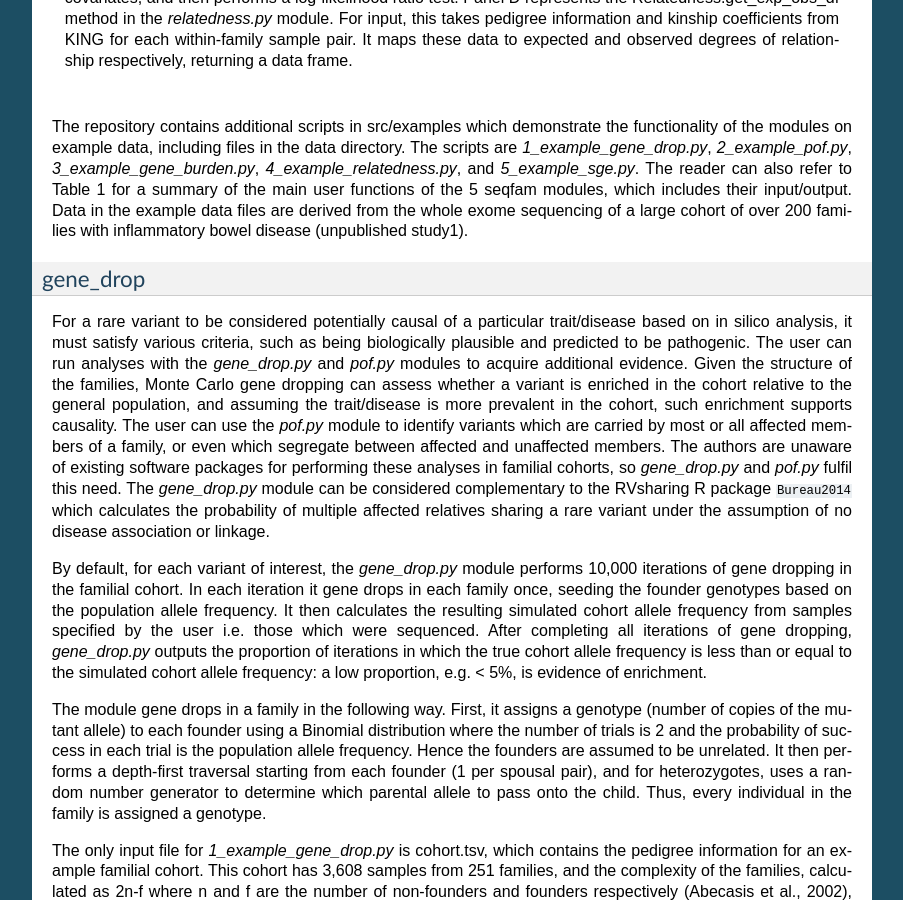
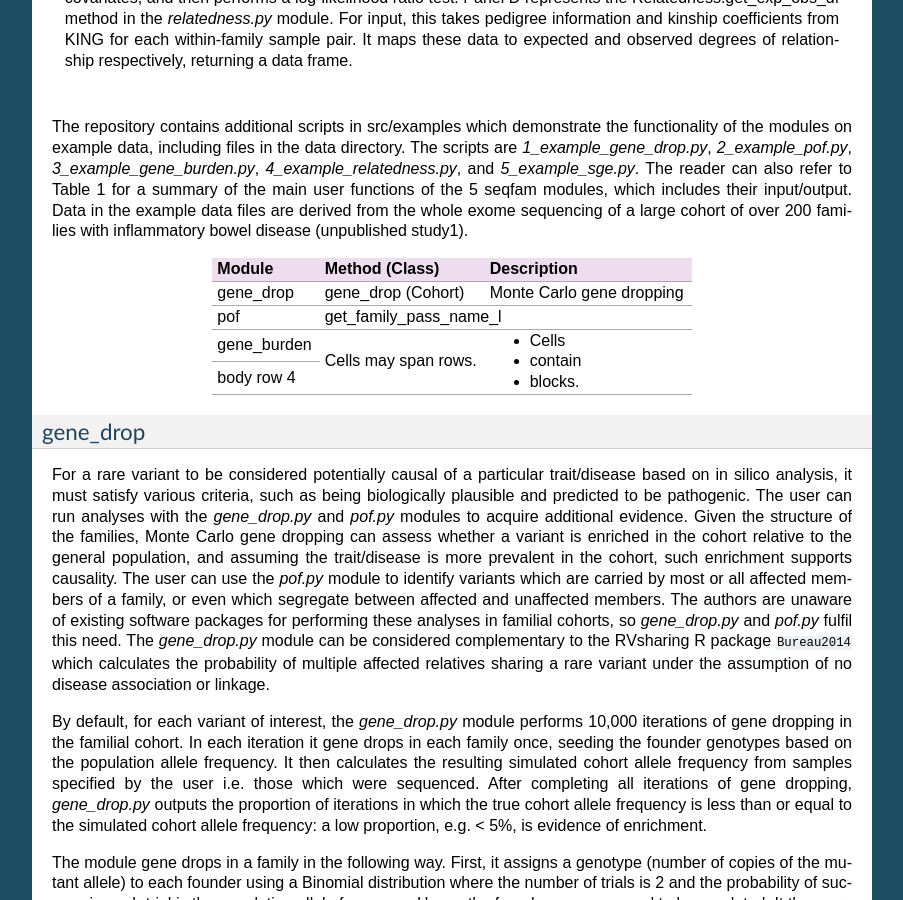
Before and after one commit to mframpton/seqfam, a Sphinx documentation site: the page built from docs/tutorial_and_api.rst, in a window 1280 px wide and 900 px high, scrolled down 1758 px. Shown: the whole window, without its empty margins (198-1101 px from the left). Built offline with Sphinx 7.4.7, drawn with Linux system fonts in a browser that asks for light colours; cross-references to code outside the pages are shown as plain code.

Commit message:
Table of main functions added to documentation.

```diff
--- a/docs/tutorial_and_api.rst
+++ b/docs/tutorial_and_api.rst
@@ -63,6 +63,18 @@ The repository contains additional scripts in src/examples which demonstrate the
 The scripts are *1_example_gene_drop.py*, *2_example_pof.py*, *3_example_gene_burden.py*, *4_example_relatedness.py*, and *5_example_sge.py*.
 The reader can also refer to Table 1 for a summary of the main user functions of the 5 seqfam modules, which includes their input/output.
 Data in the example data files are derived from the whole exome sequencing of a large cohort of over 200 families with inflammatory bowel disease (unpublished study1).
+
++-------------+--------------------+------------------------------+
+| Module      | Method (Class)     | Description                  |
++=============+====================+==============================+
+| gene_drop   | gene_drop (Cohort) | Monte Carlo gene dropping    |
++-------------+--------------------+------------------------------+
+| pof         | get_family_pass_name_l                            |
++-------------+--------------------+------------------------------+
+| gene_burden | Cells may          | - Cells                      |
++-------------+ span rows.         | - contain                    |
+| body row 4  |                    | - blocks.                    |
++-------------+--------------------+------------------------------+
 
 gene_drop
 =========
```
